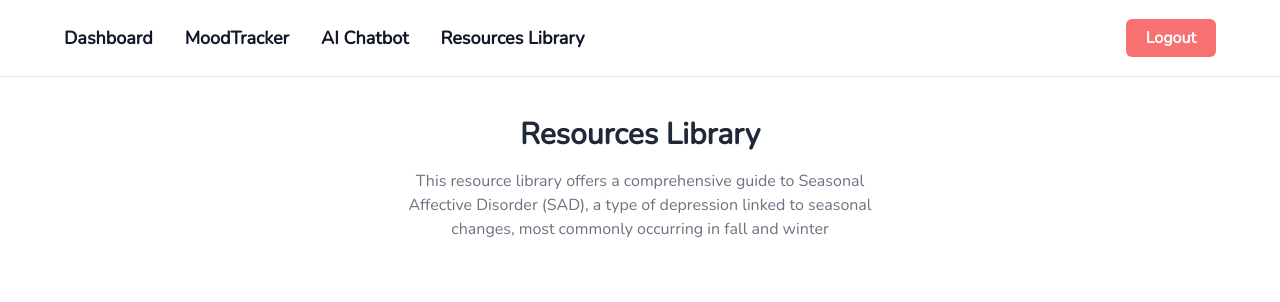
After one commit to pankajsagvekar/auraspring, a Flask app: page /resources_library in a window 1280 px wide. The commit adds this page. Shown: the top 302 px of the page. Run offline with Flask 3, Linux system fonts and the light colour scheme; some libraries are stand-ins or nearby versions.

Commit message:
added additional pages

```diff
--- a/app.py
+++ b/app.py
@@ -4,7 +4,7 @@ app = Flask(__name__)
 
 @app.route('/')
 def home():
-    return render_template('index.html', is_home=True)
+    return render_template('index.html', is_home=True, not_dashboard=True)
 
 @app.route('/signup', methods=['GET', 'POST'])
 def signup():
@@ -15,12 +15,31 @@ def signup():
     #     password = request.form['password']
     #     # add logic (e.g., save to DB)
     #     return "Signed up successfully!"
-    return render_template('signup.html', is_home=False)
+    return render_template('signup.html', is_home=False, not_dashboard=True)
 
 @app.route('/login')
 def login():
-    return render_template('login.html', is_home=False)
+    return render_template('login.html', is_home=False, not_dashboard=True)
 
+@app.route('/dashboard')
+def dashboard():
+    return render_template('dashboard.html', is_home=False, not_dashboard=False)
+
+@app.route('/moodtracker')
+def moodtracker():
+    return render_template('moodtracker.html', is_home=False, not_dashboard=False)
+
+@app.route('/ai_chatbot')
+def ai_chatbot():
+    return render_template('ai_chatbot.html', is_home=False, not_dashboard=False)
+
+@app.route('/resources_library')
+def resources_library():
+    return render_template('resources_library.html', is_home=False, not_dashboard=False)
+
+@app.errorhandler(404)
+def ot_found(e):
+    return render_template("404.html",  is_home=False, not_dashboard=False)
 
 if __name__ == '__main__':
     app.run(debug=True)
--- a/templates/base.html
+++ b/templates/base.html
@@ -1,5 +1,5 @@
 <!DOCTYPE html>
-<html lang="en" class="md:overflow-hidden">
+<html lang="en">
   <head>
     <meta charset="UTF-8" />
     <title>AuraSpring | {% block title %}{% endblock title %}</title>
@@ -9,7 +9,7 @@
     <script src="https://cdnjs.cloudflare.com/ajax/libs/smoothscroll/1.5.1/SmoothScroll.min.js"></script>
   </head>
 
-  <body class="font-[Nunito] bg-gradient-to-br from-pink-200 via-white to-teal-200 text-gray-900 cursor-[url('{{ url_for('static', filename='cursor.svg') }}'),_auto]">
+  <body class="font-[Nunito] {% if not_dashboard %} bg-gradient-to-br from-pink-200 via-white to-teal-200 md:overflow-hidden {% endif %} text-gray-900  cursor-[url('{{ url_for('static', filename='cursor.svg') }}'),_auto]">
     {% if is_home %}
 
     <nav class="px-16 pt-6">
--- /dev/null
+++ b/templates/dashboard_nav.html
@@ -0,0 +1,16 @@
+<nav class="px-16 p-6 bg-white border-b shadow-sm">
+    <div class="flex items-center justify-between flex-wrap">
+        <div class="flex gap-6 text-lg font-semibold">
+            <a href="/dashboard" class="pr-2 hover:text-pink-500 transition-all hover:cursor-[url('{{ url_for('static', filename='hover.svg') }}'),_auto]">Dashboard</a>
+            <a href="/moodtracker" class="pr-2 hover:text-pink-500 transition-all hover:cursor-[url('{{ url_for('static', filename='hover.svg') }}'),_auto]">MoodTracker</a>
+            <a href="/ai_chatbot" class="pr-2 hover:text-pink-500 transition-all hover:cursor-[url('{{ url_for('static', filename='hover.svg') }}'),_auto]">AI Chatbot</a>
+            <a href="/resources_library" class="hover:text-pink-500 transition-all hover:cursor-[url('{{ url_for('static', filename='hover.svg') }}'),_auto]">Resources Library</a>
+        </div>
+
+        <div class="mt-4 sm:mt-0">
+            <a href="/" class="px-5 py-2 bg-red-400 text-white rounded-md hover:bg-red-500 transition-all font-semibold hover:cursor-[url('{{ url_for('static', filename='hover.svg') }}'),_auto]">
+                Logout
+            </a>
+        </div>
+    </div>
+</nav>
--- /dev/null
+++ b/templates/resources_library.html
@@ -0,0 +1,106 @@
+{% extends "base.html" %}
+
+{% block title %}Resources Library{% endblock title %}
+
+{% block content %}
+{% include 'dashboard_nav.html' %}
+
+<section class="bg-white dark:bg-gray-900">
+    <div class="container px-6 py-10 mx-auto">
+        <div class="text-center">
+            <h1 class="text-2xl font-semibold text-gray-800 capitalize lg:text-3xl dark:text-white">Resources Library</h1>
+
+            <p class="max-w-lg mx-auto mt-4 text-gray-500">
+                This resource library offers a comprehensive guide to Seasonal Affective Disorder (SAD), a type of depression linked to seasonal changes, most commonly occurring in fall and winter
+            </p>
+        </div>
+
+        <div class="grid grid-cols-1 gap-8 mt-8 md:mt-16 md:grid-cols-2 xl:grid-cols-3">
+            <div>
+                <div class="relative">
+                    <img class="object-cover object-center w-full h-64 rounded-lg lg:h-80" src="https://images.unsplash.com/photo-1624996379697-f01d168b1a52?ixlib=rb-1.2.1&ixid=MnwxMjA3fDB8MHxwaG90by1wYWdlfHx8fGVufDB8fHx8&auto=format&fit=crop&w=1470&q=80" alt="">
+
+                    <div class="absolute bottom-0 flex p-3 bg-white dark:bg-gray-900 ">
+                        <img class="object-cover object-center w-10 h-10 rounded-full" src="https://images.unsplash.com/photo-1438761681033-6461ffad8d80?ixlib=rb-1.2.1&ixid=MnwxMjA3fDB8MHxwaG90by1wYWdlfHx8fGVufDB8fHx8&auto=format&fit=crop&w=1470&q=80" alt="">
+
+                        <div class="mx-4">
+                            <h1 class="text-sm text-gray-700 dark:text-gray-200">Tom Hank</h1>
+                            <p class="text-sm text-gray-500 dark:text-gray-400">Creative Director</p>
+                        </div>
+                    </div>
+                </div>
+
+                <h1 class="mt-6 text-xl font-semibold text-gray-800 dark:text-white">
+                    What do you want to know about UI
+                </h1>
+
+                <hr class="w-32 my-6 text-blue-500">
+
+                <p class="text-sm text-gray-500 dark:text-gray-400">
+                    Lorem ipsum dolor sit amet consectetur adipisicing elit. Blanditiis fugit dolorum amet dolores
+                    praesentium, alias nam? Tempore
+                </p>
+
+                <a href="#" class="inline-block mt-4 text-blue-500 underline hover:text-blue-400">Read more</a>
+            </div>
+
+            <div>
+                <div class="relative">
+                    <img class="object-cover object-center w-full h-64 rounded-lg lg:h-80" src="https://images.unsplash.com/photo-1590283603385-17ffb3a7f29f?ixlib=rb-1.2.1&ixid=MnwxMjA3fDB8MHxwaG90by1wYWdlfHx8fGVufDB8fHx8&auto=format&fit=crop&w=1470&q=80" alt="">
+
+                    <div class="absolute bottom-0 flex p-3 bg-white dark:bg-gray-900 ">
+                        <img class="object-cover object-center w-10 h-10 rounded-full"src="https://images.unsplash.com/photo-1535713875002-d1d0cf377fde?ixlib=rb-1.2.1&ixid=MnwxMjA3fDB8MHxwaG90by1wYWdlfHx8fGVufDB8fHx8&auto=format&fit=crop&w=880&q=80"alt="">
+
+                        <div class="mx-4">
+                            <h1 class="text-sm text-gray-700 dark:text-gray-200">arthur melo</h1>
+                            <p class="text-sm text-gray-500 dark:text-gray-400">Creative Director</p>
+                        </div>
+                    </div>
+                </div>
+
+                <h1 class="mt-6 text-xl font-semibold text-gray-800 dark:text-white">
+                    All the features you want to know
+                </h1>
+
+                <hr class="w-32 my-6 text-blue-500">
+
+                <p class="text-sm text-gray-500 dark:text-gray-400">
+                    Lorem ipsum dolor sit amet consectetur adipisicing elit. Blanditiis fugit dolorum amet dolores
+                    praesentium, alias nam? Tempore
+                </p>
+
+                <a href="#" class="inline-block mt-4 text-blue-500 underline hover:text-blue-400">Read more</a>
+            </div>
+
+            <div>
+                <div class="relative">
+                    <img class="object-cover object-center w-full h-64 rounded-lg lg:h-80" src="https://images.unsplash.com/photo-1597534458220-9fb4969f2df5?ixlib=rb-1.2.1&ixid=MnwxMjA3fDB8MHxwaG90by1wYWdlfHx8fGVufDB8fHx8&auto=format&fit=crop&w=1374&q=80" alt="">
+
+                    <div class="absolute bottom-0 flex p-3 bg-white dark:bg-gray-900 ">
+                        <img class="object-cover object-center w-10 h-10 rounded-full" src="https://images.unsplash.com/photo-1531590878845-12627191e687?ixlib=rb-1.2.1&ixid=MnwxMjA3fDB8MHxwaG90by1wYWdlfHx8fGVufDB8fHx8&auto=format&fit=crop&w=764&q=80" alt="">
+
+                        <div class="mx-4">
+                            <h1 class="text-sm text-gray-700 dark:text-gray-200">Amelia. Anderson</h1>
+                            <p class="text-sm text-gray-500 dark:text-gray-400">Lead Developer</p>
+                        </div>
+                    </div>
+                </div>
+
+                <h1 class="mt-6 text-xl font-semibold text-gray-800 dark:text-white">
+                    Which services you get from Meraki UI
+                </h1>
+
+                <hr class="w-32 my-6 text-blue-500">
+
+                <p class="text-sm text-gray-500 dark:text-gray-400">
+                    Lorem ipsum dolor sit amet consectetur adipisicing elit. Blanditiis fugit dolorum amet dolores
+                    praesentium, alias nam? Tempore
+                </p>
+
+                <a href="#" class="inline-block mt-4 text-blue-500 underline hover:text-blue-400">Read more</a>
+            </div>
+        </div>
+    </div>
+</section>
+
+{% endblock content %}
```
Also changed, not shown: templates/404.html (added, +31 -0 lines), templates/ai_chatbot.html (added, +10 -0 lines), templates/dashboard.html (added, +10 -0 lines), templates/moodtracker.html (added, +9 -0 lines).
